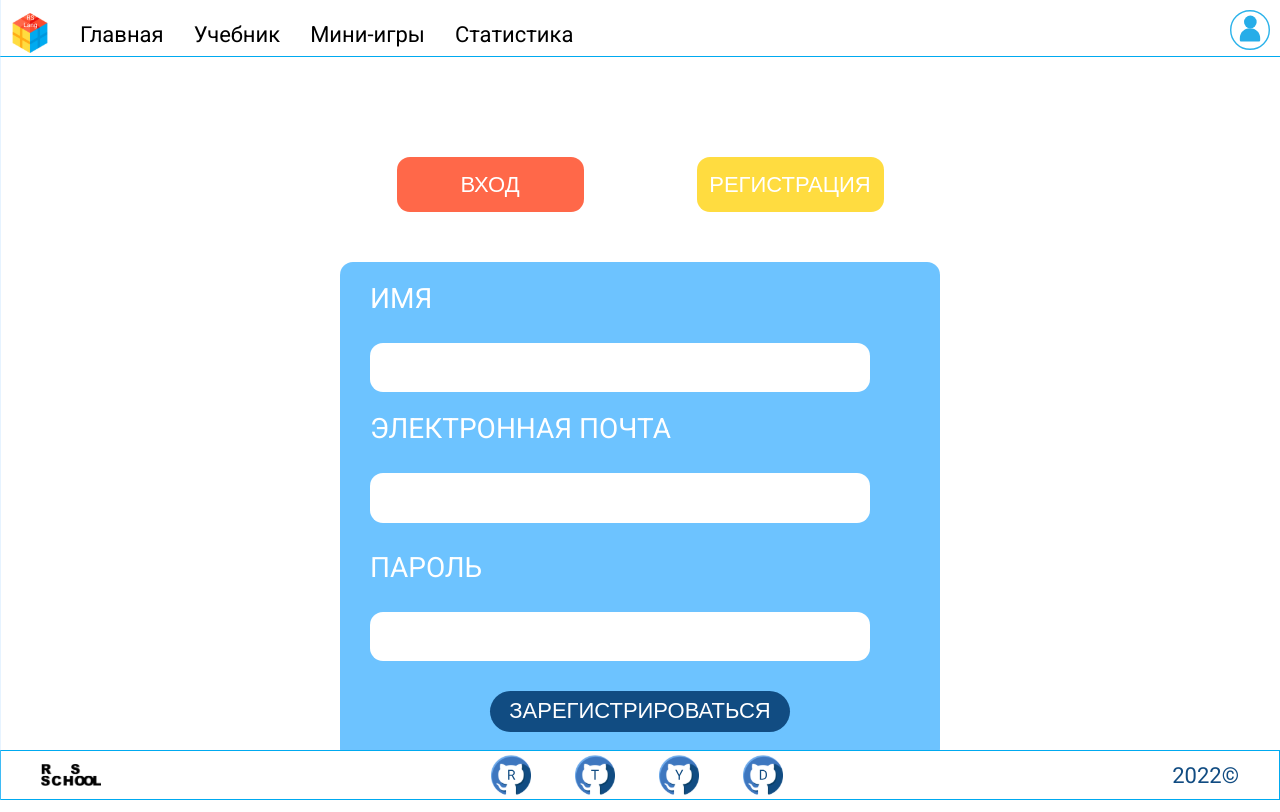
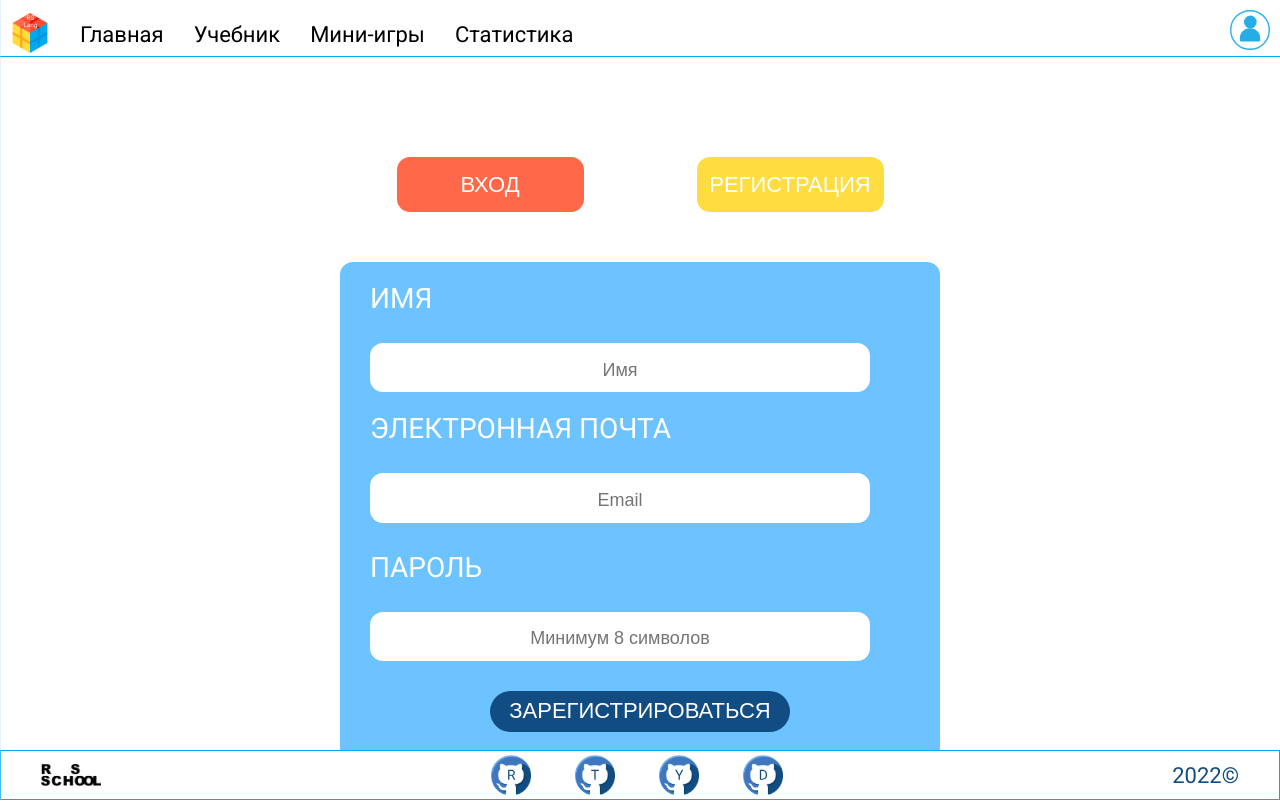
Before and after one commit to Tianika/rslang, a React (Create React App) app in the folder rslang/: page /account/signup in a window 1280 px wide. Built offline with nearby package versions, Linux system fonts and the light colour scheme; a web font is replaced by a local one.

Commit message:
feat: add error handler to sigUp

```diff
--- a/rslang/src/features/login/styles.ts
+++ b/rslang/src/features/login/styles.ts
@@ -11,6 +11,7 @@ export const WindowAuthorizationAccount = styled.form`
   display: flex;
   flex-direction: column;
   @media (max-width: 1000px) {
+    margin: 60px auto;
     width: 360px;
     height: 400px;
   }
@@ -237,7 +238,7 @@ export const ErrorWindow = styled.div<ErrorBlock>`
   position: fixed;
   display: ${(props) => (props.open ? 'flex' : 'none')};
   flex-direction: column;
-  top: 13%;
+  top: 12%;
   left: 34%;
   width: 32vw;
   height: 11vh;
@@ -248,6 +249,7 @@ export const ErrorWindow = styled.div<ErrorBlock>`
   z-index: 2;
   padding: 10px;
   align-items: center;
+  font-size: 20px;
   @media (max-width: 1000px) {
     top: 6%;
     left: 10%;
--- a/rslang/src/features/signup/signup.component.tsx
+++ b/rslang/src/features/signup/signup.component.tsx
@@ -10,14 +10,16 @@ import {
   RecordTitle,
   WindowRecordAccount,
   ButtonRecord,
-  PreloadLine
+  PreloadLine,
+  ButtonCloseErrorWindow,
+  ErrorWindow
 } from '../login/styles';
 import { Link } from 'react-router-dom';
 import { useAppDispatch, useAppSelector } from '../../app/hooks';
 import { newUserSelector, statusSelector } from './signup.selector';
 import { signupActions } from './signup.slice';
 import { fetchSignupAction } from './signup.saga';
-import { AccountProps } from '../../utils/types';
+import { AccountProps } from '../../utils';
 
 //получаем экшены
 const { changeName, changeEmail, changePassword } = signupActions;
@@ -33,6 +35,7 @@ export const Signup: React.FC = () => {
 
   //вкл-выкл кнопку при отправке запроса
   const [disable, setDisable] = useState(false);
+  const [open, setOpen] = useState(false);
 
   const toggleDisable = useCallback(() => {
     setDisable(!disable);
@@ -57,6 +60,7 @@ export const Signup: React.FC = () => {
   //включаем кнопку при ошибке регистрации
   useEffect(() => {
     if (disable && status.status === 'Error') {
+      setOpen(true);
       toggleDisable();
     }
   }, [status, disable, toggleDisable]);
@@ -79,6 +83,18 @@ export const Signup: React.FC = () => {
 
   return (
     <div>
+      <ErrorWindow open={open}>
+        <ButtonCloseErrorWindow
+          onClick={() => {
+            setOpen(false);
+            (document.querySelectorAll('.inputValue')[0] as HTMLInputElement).value = '';
+            (document.querySelectorAll('.inputValue')[1] as HTMLInputElement).value = '';
+            (document.querySelectorAll('.inputValue')[2] as HTMLInputElement).value = '';
+          }}
+        />
+        <p>Некорректный логин или пароль</p>
+        <p>Повторите попытку</p>
+      </ErrorWindow>
       <ContainerButton>
         <Link to={'/account/login'}>
           <TabEntrance type={'button'}>ВХОД</TabEntrance>
@@ -89,11 +105,29 @@ export const Signup: React.FC = () => {
       </ContainerButton>
       <WindowRecordAccount>
         <RecordTitle>ИМЯ</RecordTitle>
-        <EntryFieldEmail onChange={onNameChange} type={'text'} autoComplete="on" />
+        <EntryFieldEmail
+          className="inputValue"
+          onChange={onNameChange}
+          type={'text'}
+          autoComplete="on"
+          placeholder="Имя"
+        />
         <EmailTitle>ЭЛЕКТРОННАЯ ПОЧТА</EmailTitle>
-        <EntryFieldEmail onChange={onEmailChange} type={'email'} autoComplete="on" />
+        <EntryFieldEmail
+          onChange={onEmailChange}
+          type={'email'}
+          autoComplete="on"
+          className="inputValue"
+          placeholder="Email"
+        />
         <PasswordTitle>ПАРОЛЬ</PasswordTitle>
-        <EntryFieldPassword onChange={onPasswordChange} type={'password'} autoComplete="on" />
+        <EntryFieldPassword
+          onChange={onPasswordChange}
+          type={'password'}
+          autoComplete="on"
+          className="inputValue"
+          placeholder="Минимум 8 символов"
+        />
         <ButtonRecord onClick={fetchSignup}>
           {!disable ? 'ЗАРЕГИСТРИРОВАТЬСЯ' : <PreloadDiv />}
         </ButtonRecord>
```
